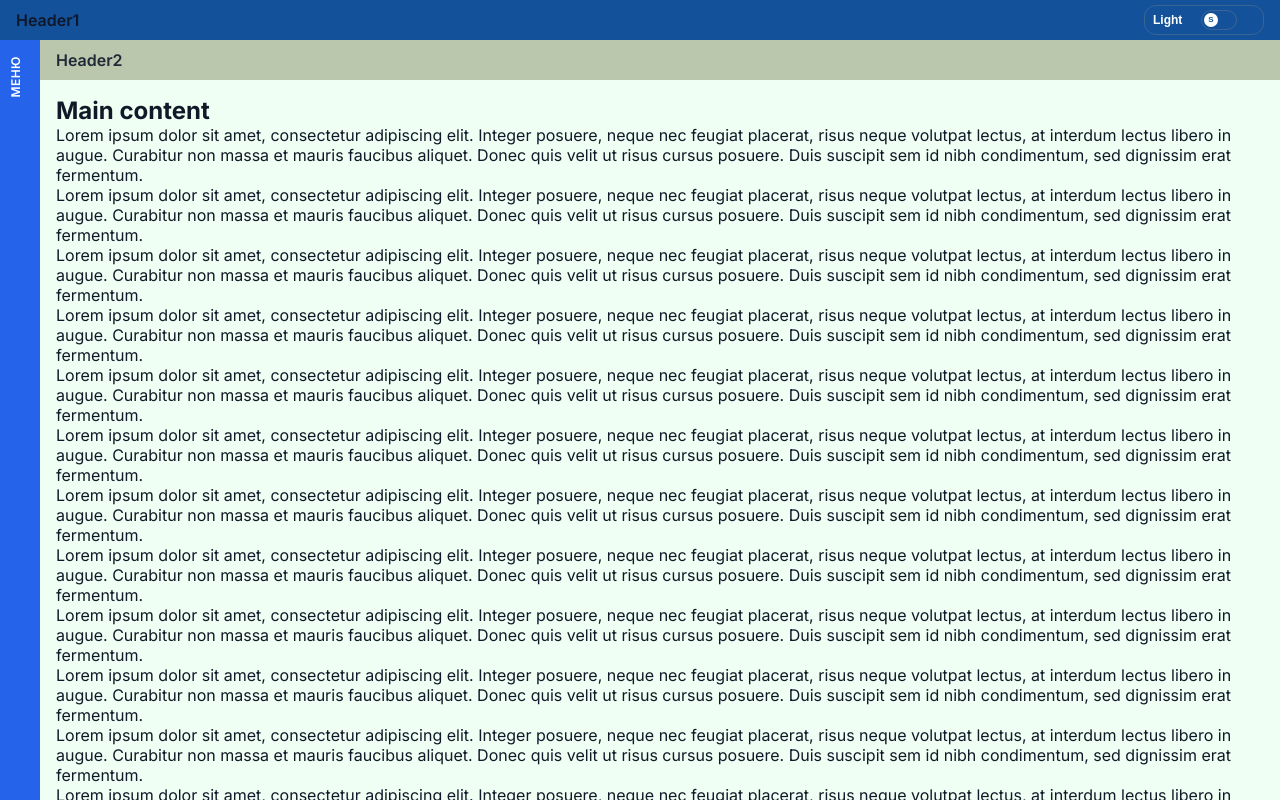
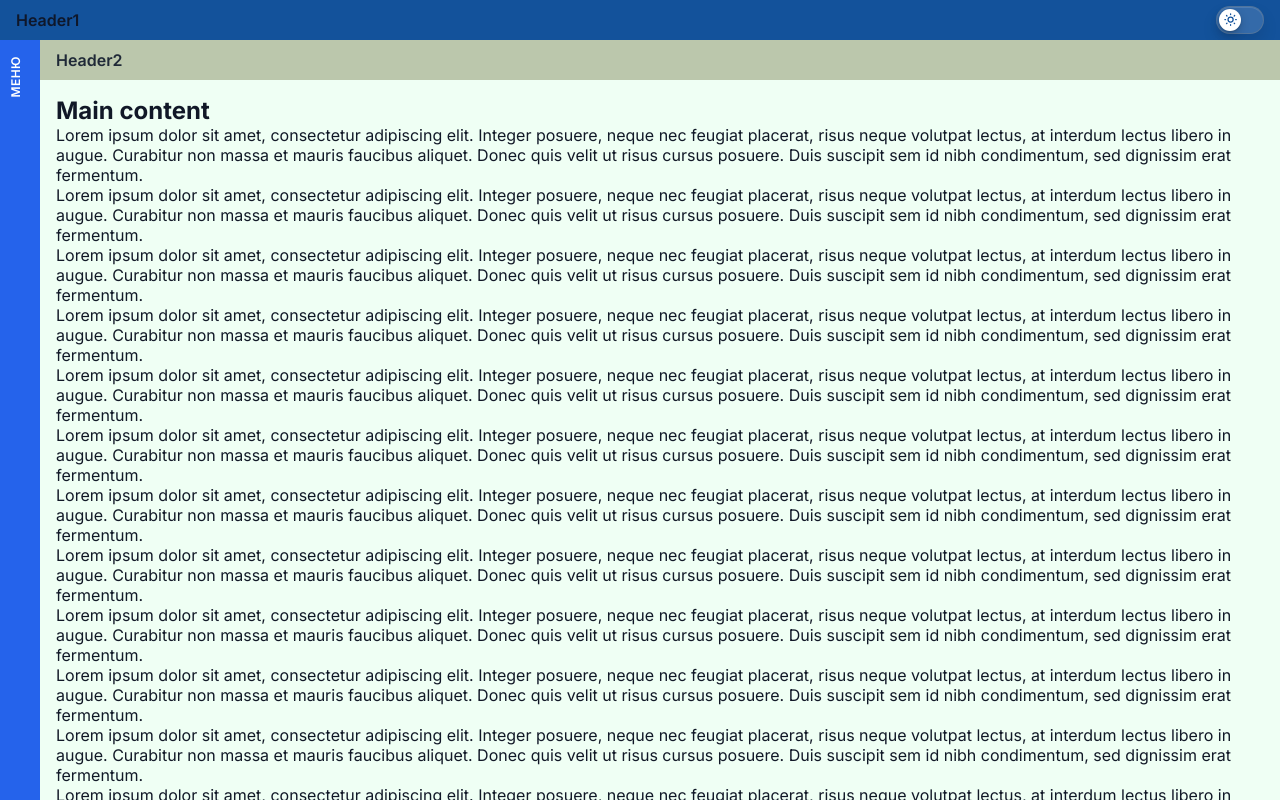
Before and after one commit to warlok38/template-ui-kit, a Next.js app: page / in a window 1280 px wide. Built offline with nearby package versions, Linux system fonts and the light colour scheme.

Commit message:
feat: extract reusable theme switch component
Move theme toggling UI into a standalone ThemeSwitch with icon-based switch styling, hover title hints, and cleaner Header1 integration.

Co-authored-by: Cursor <cursoragent@cursor.com>

```diff
--- a/src/components/Header1/Header1.module.css
+++ b/src/components/Header1/Header1.module.css
@@ -13,57 +13,3 @@
 .title {
   font-size: var(--font-size-base);
 }
-
-.themeToggle {
-  display: inline-flex;
-  align-items: center;
-  gap: var(--space-2);
-  min-width: 7.5rem;
-  padding: var(--space-1) var(--space-2);
-  border: 1px solid var(--color-border-interactive);
-  border-radius: var(--radius-md);
-  font-size: var(--font-size-xs);
-  font-weight: 600;
-  color: var(--color-text-inverse);
-  background: transparent;
-  cursor: pointer;
-}
-
-.themeToggle:hover {
-  background: var(--color-bg-interactive-hover);
-}
-
-.themeLabel {
-  min-width: 2.5rem;
-  text-align: left;
-}
-
-.themeSwitch {
-  position: relative;
-  display: inline-flex;
-  align-items: center;
-  width: 2.25rem;
-  height: 1.25rem;
-  padding: 0.125rem;
-  border: 1px solid var(--color-border-interactive);
-  border-radius: 999px;
-}
-
-.themeThumb {
-  display: inline-flex;
-  align-items: center;
-  justify-content: center;
-  width: 0.875rem;
-  height: 0.875rem;
-  border-radius: 50%;
-  font-size: 0.5rem;
-  line-height: 1;
-  background: var(--color-text-inverse);
-  color: var(--color-bg-header-primary);
-  transform: translateX(0);
-  transition: transform 0.2s ease;
-}
-
-.themeThumbDark {
-  transform: translateX(1rem);
-}
--- a/src/components/Header1/Header1.tsx
+++ b/src/components/Header1/Header1.tsx
@@ -1,27 +1,13 @@
 'use client'
 
-import { useTheme } from '@/hooks'
+import { ThemeSwitch } from '@/components/ThemeSwitch'
 import styles from './Header1.module.css'
 
 export function Header1() {
-  const { theme, toggleTheme } = useTheme()
-  const isDark = theme === 'dark'
-
   return (
     <header className={styles.headerPrimary}>
       <span className={styles.title}>Header1</span>
-      <button
-        type="button"
-        className={styles.themeToggle}
-        onClick={toggleTheme}
-      >
-        <span className={styles.themeLabel}>{isDark ? 'Dark' : 'Light'}</span>
-        <span className={styles.themeSwitch}>
-          <span className={`${styles.themeThumb} ${isDark ? styles.themeThumbDark : ''}`}>
-            {isDark ? 'M' : 'S'}
-          </span>
-        </span>
-      </button>
+      <ThemeSwitch />
     </header>
   )
 }
--- /dev/null
+++ b/src/components/ThemeSwitch/ThemeSwitch.module.css
@@ -0,0 +1,75 @@
+.switch {
+  position: relative;
+  display: inline-flex;
+  align-items: center;
+  width: 3rem;
+  height: 1.75rem;
+  padding: 0.125rem;
+  border: 1px solid var(--color-border-interactive);
+  border-radius: 999px;
+  background: color-mix(in srgb, var(--color-bg-header-primary) 86%, white 14%);
+  box-shadow:
+    inset 0 1px 0 rgb(255 255 255 / 12%),
+    0 8px 16px rgb(0 0 0 / 10%);
+  cursor: pointer;
+  transition:
+    background 180ms ease,
+    border-color 180ms ease,
+    box-shadow 180ms ease,
+    transform 180ms ease;
+}
+
+.switch:hover {
+  background: color-mix(in srgb, var(--color-bg-header-primary) 80%, white 20%);
+  box-shadow:
+    inset 0 1px 0 rgb(255 255 255 / 16%),
+    0 10px 20px rgb(0 0 0 / 14%);
+}
+
+.switch:active {
+  transform: translateY(1px);
+}
+
+.switch:focus-visible {
+  outline: 2px solid var(--color-text-inverse);
+  outline-offset: 2px;
+}
+
+.thumb {
+  display: inline-flex;
+  align-items: center;
+  justify-content: center;
+  width: 1.4rem;
+  height: 1.4rem;
+  border-radius: 50%;
+  background: color-mix(in srgb, var(--color-text-inverse) 92%, white 8%);
+  color: var(--color-bg-header-primary);
+  transform: translateX(0);
+  box-shadow:
+    0 1px 2px rgb(0 0 0 / 20%),
+    0 4px 10px rgb(0 0 0 / 18%);
+  transition:
+    transform 220ms cubic-bezier(0.2, 0.8, 0.2, 1),
+    background 180ms ease,
+    color 180ms ease;
+}
+
+.thumbDark {
+  transform: translateX(1.2rem);
+}
+
+.thumb svg {
+  width: 0.95rem;
+  height: 0.95rem;
+  stroke: currentColor;
+  stroke-width: 2;
+  stroke-linecap: round;
+  stroke-linejoin: round;
+}
+
+@media (prefers-reduced-motion: reduce) {
+  .switch,
+  .thumb {
+    transition: none;
+  }
+}
--- /dev/null
+++ b/src/components/ThemeSwitch/ThemeSwitch.tsx
@@ -0,0 +1,40 @@
+'use client'
+
+import { useTheme } from '@/hooks'
+import styles from './ThemeSwitch.module.css'
+
+const SunIcon = () => (
+  <svg viewBox="0 0 24 24" fill="none" aria-hidden="true">
+    <path stroke="none" d="M0 0h24v24H0z" fill="none" />
+    <path d="M8 12a4 4 0 1 0 8 0a4 4 0 1 0 -8 0" />
+    <path d="M3 12h1m8 -9v1m8 8h1m-9 8v1m-6.4 -15.4l.7 .7m12.1 -.7l-.7 .7m0 11.4l.7 .7m-12.1 -.7l-.7 .7" />
+  </svg>
+)
+
+const MoonIcon = () => (
+  <svg viewBox="0 0 24 24" fill="none" aria-hidden="true">
+    <path stroke="none" d="M0 0h24v24H0z" fill="none" />
+    <path d="M12 3c.132 0 .263 0 .393 0a7.5 7.5 0 0 0 7.92 12.446a9 9 0 1 1 -8.313 -12.454l0 .008" />
+  </svg>
+)
+
+export function ThemeSwitch() {
+  const { theme, toggleTheme } = useTheme()
+  const isDark = theme === 'dark'
+
+  return (
+    <button
+      type="button"
+      className={styles.switch}
+      onClick={toggleTheme}
+      role="switch"
+      aria-checked={isDark}
+      aria-label={isDark ? 'Включить светлую тему' : 'Включить темную тему'}
+      title={isDark ? 'Светлая тема' : 'Темная тема'}
+    >
+      <span className={`${styles.thumb} ${isDark ? styles.thumbDark : ''}`}>
+        {isDark ? <MoonIcon /> : <SunIcon />}
+      </span>
+    </button>
+  )
+}
--- /dev/null
+++ b/src/components/ThemeSwitch/index.ts
@@ -0,0 +1 @@
+export { ThemeSwitch } from './ThemeSwitch'
--- a/src/components/index.ts
+++ b/src/components/index.ts
@@ -2,3 +2,4 @@ export { Header1 } from './Header1'
 export { Header2 } from './Header2'
 export { Layout } from './Layout'
 export { LeftBar } from './LeftBar'
+export { ThemeSwitch } from './ThemeSwitch'
```
